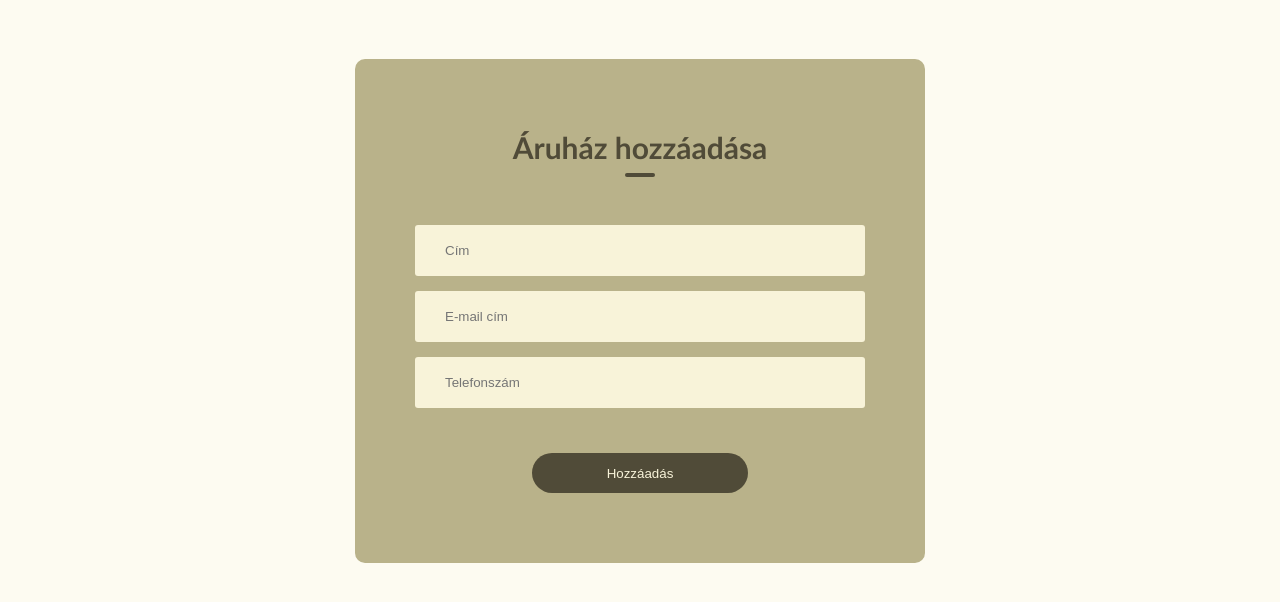
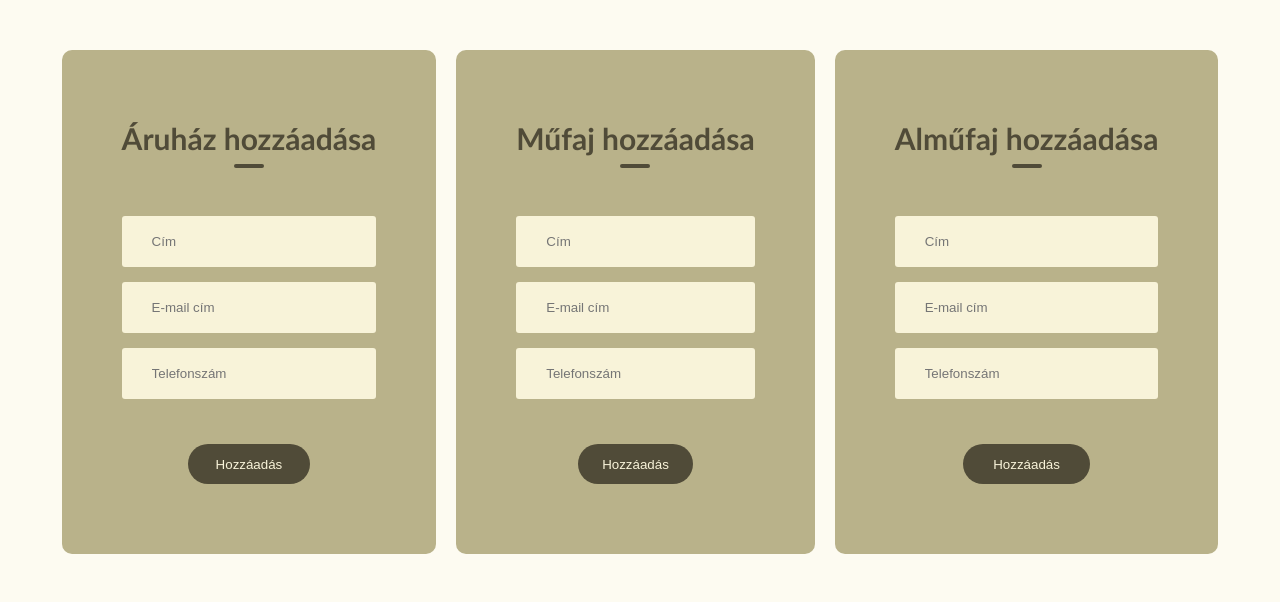
Before and after one commit to lego111Aron/Konyvesbolt, a PHP site: page /admin.html in a window 1280 px wide. Shown: the part 89-691 px from the top of the page. Run offline with PHP 8.4, Linux system fonts and the light colour scheme.

Commit message:
Admin mufaj es almufaj bevitele

```diff
--- a/Front-end/StyleSheets/style.css
+++ b/Front-end/StyleSheets/style.css
@@ -99,13 +99,14 @@ body{
     border-radius: 10px;
     text-align: center;
 }
-
+.admin-form-box h1,
 .form-box h1{
     font-size: 30px;
     margin-bottom: 60px;
     color: var(--oliveDarb-color);
     position: relative;
 }
+.admin-form-box h1::after,
 .form-box h1::after{
     content: '';
     width: 30px;
@@ -165,3 +166,19 @@ input{
     display: flex;
     justify-content: space-evenly;
 }
+
+.admin-container{
+    display: flex;
+    gap: 20px;
+    justify-content: center;
+}
+
+.admin-form-box{
+    top: 50%;
+    left: 50%;
+    margin-top: 50px;
+    background: var(--sage-color);
+    padding: 50px 60px 70px;
+    border-radius: 10px;
+    text-align: center;
+}
--- a/Front-end/admin.html
+++ b/Front-end/admin.html
@@ -13,12 +13,44 @@
         <div class="logo"><a href="index.html">BOOK<span>25</span>.hu</a></div>
     </div>
 
-        <div class="form-box">
+    <div class="admin-container">
+
+                                                 <!-- Áruház hozzáadása -->
+
+        <div class="admin-form-box">
             <h1>Áruház hozzáadása</h1>
 
             <form method="post" id="shop-register-form">
 
-                <div class="input-group">
+                <div class="admin-input-group">
+                    <div class="input-field" >
+                        <i class="fa-solid fa-user"></i>
+                        <input type="text" name="CIM" id="CIM" placeholder="Cím">
+                    </div>
+                    <div class="input-field">
+                        <i class="fa-solid fa-envelope"></i>
+                        <input type="email" name="EMAIL" id="EMAIL" placeholder="E-mail cím">
+                    </div>
+                    <div class="input-field">
+                        <i class="fa-solid fa-user"></i>
+                        <input type="tel" name="TELEFON" id="TELEFON" placeholder="Telefonszám">
+                    </div>
+
+                </div>
+                <div class="admin-button-field">
+                    <button type="submit">Hozzáadás</button>
+                </div>
+            </form>
+        </div>
+
+                                                 <!-- Műfaj hozzáadása -->
+
+        <div class="admin-form-box">
+            <h1>Műfaj hozzáadása</h1>
+
+            <form method="post" id="shop-register-form">
+
+                <div class="admin-input-group">
                     <div class="input-field" >
                         <i class="fa-solid fa-user"></i>
                         <input type="text" name="CIM" id="CIM" placeholder="Cím">
@@ -32,6 +64,33 @@
                         <input type="number" name="TELEFON" id="TELEFON" placeholder="Telefonszám">
                     </div>
 
+                </div>
+                <div class="admin-button-field">
+                    <button type="submit">Hozzáadás</button>
+                </div>
+            </form>
+        </div>
+
+                                                 <!-- Alműfaj hozzáadása -->
+
+        <div class="admin-form-box">
+            <h1>Alműfaj hozzáadása</h1>
+
+            <form method="post" id="shop-register-form">
+
+                <div class="admin-input-group">
+                    <div class="input-field" >
+                        <i class="fa-solid fa-user"></i>
+                        <input type="text" name="CIM" id="CIM" placeholder="Cím">
+                    </div>
+                    <div class="input-field">
+                        <i class="fa-solid fa-envelope"></i>
+                        <input type="email" name="EMAIL" id="EMAIL" placeholder="E-mail cím">
+                    </div>
+                    <div class="input-field">
+                        <i class="fa-solid fa-user"></i>
+                        <input type="number" name="TELEFON" id="TELEFON" placeholder="Telefonszám">
+                    </div>
 
                 </div>
                 <div class="admin-button-field">
@@ -39,6 +98,9 @@
                 </div>
             </form>
         </div>
+    </div>
+            <!-- Form-ok vége -->
+
 
 
 
--- a/Front-end/register2.0.html
+++ b/Front-end/register2.0.html
@@ -41,7 +41,7 @@
                     </div>
                     <div class="input-field">
                         <i class="fa-solid fa-phone"></i>
-                        <input type="number" name="TELEFON" id="TELEFON" placeholder="Telefonszám">     <!-- type = "tel" csak telefonon mukődik, pc-nem ezért number-->
+                        <input type="tel" name="TELEFON" id="TELEFON" placeholder="Telefonszám">
                     </div>
                     <div class="input-field">
                         <i class="fa-solid fa-location-dot"></i>
```
